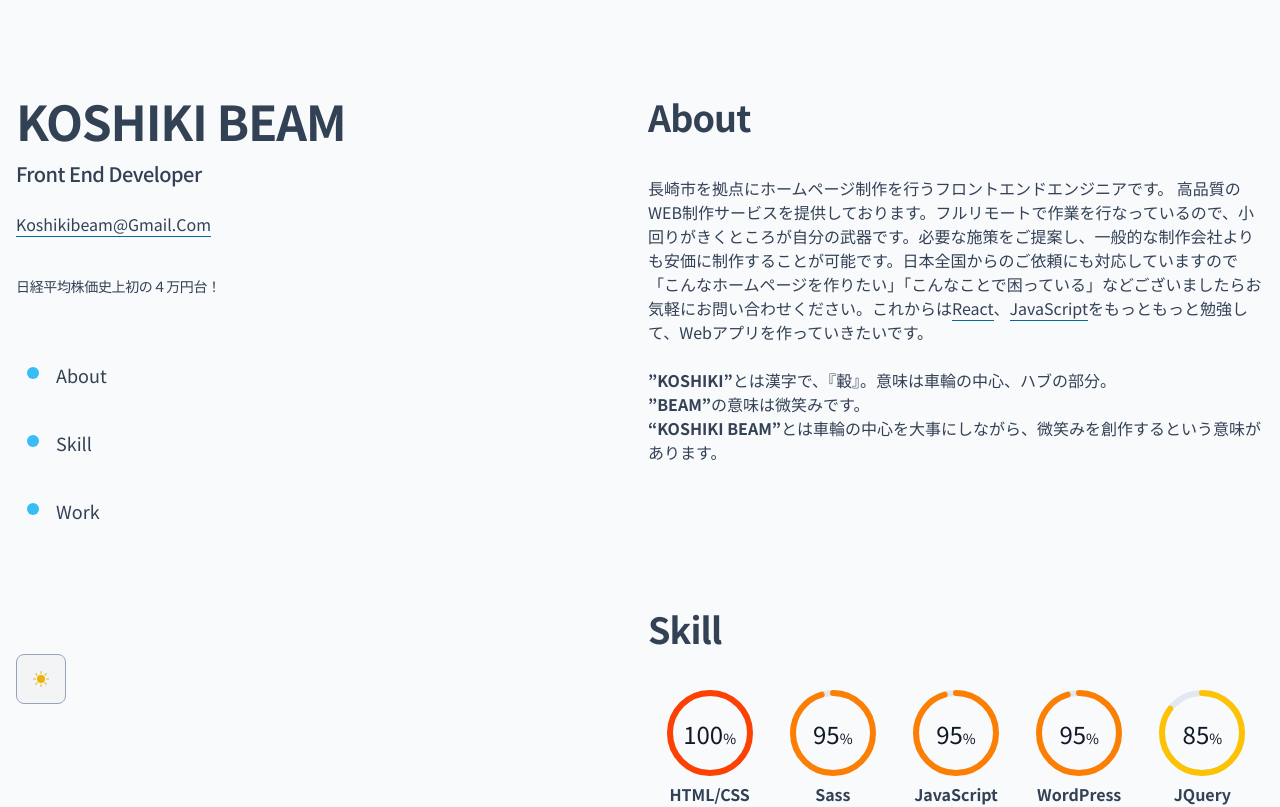
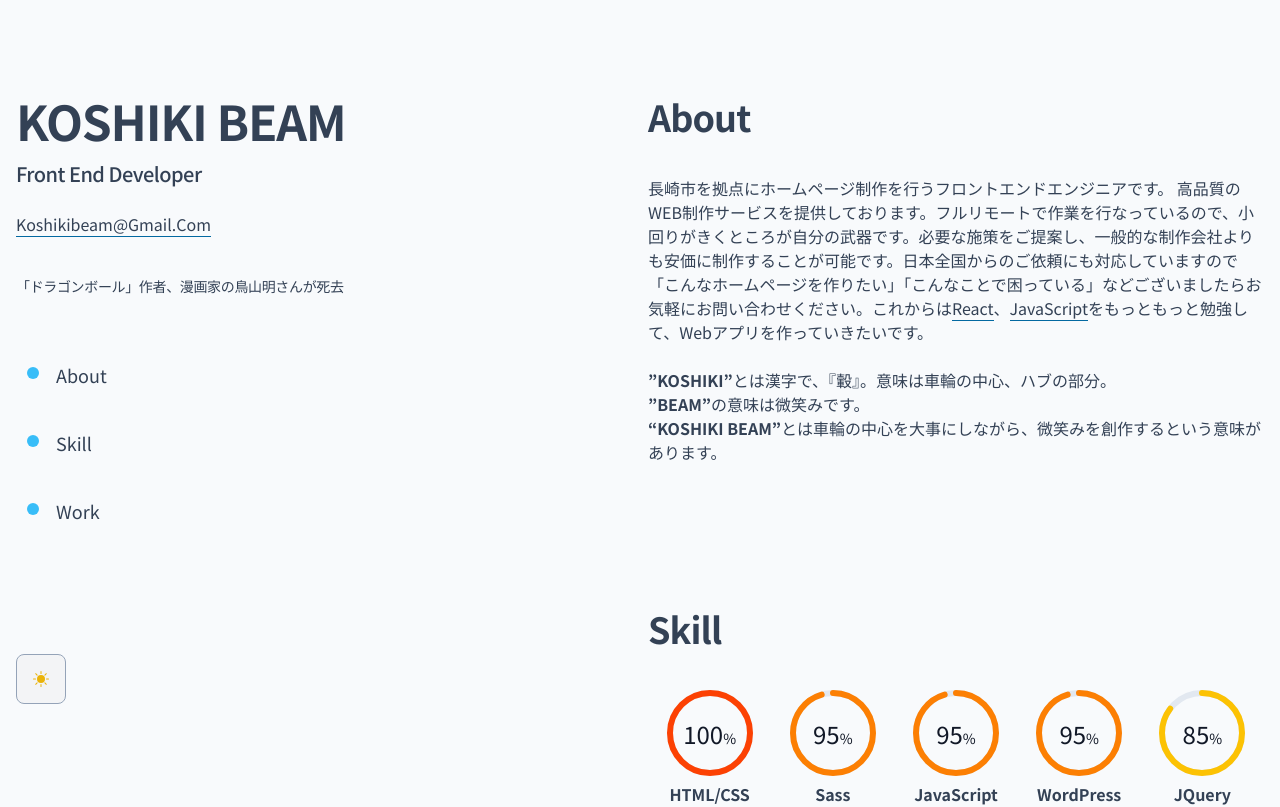
Before and after one commit to KOSHIKIBEAM/portfolio_2023_01_24, a React (Vite) app: page / in a window 1280 px wide. Shown: the top 807 px of the page. Built offline with nearby package versions, Linux system fonts and the light colour scheme.

Commit message:
🎨 テキスト変更

```diff
--- a/src/components/Header.jsx
+++ b/src/components/Header.jsx
@@ -30,7 +30,7 @@ const Header = () => {
           </a>
         </p>
         <h3 className="mt-10 text-xs sm:text-sm font-normal tracking-tight">
-          日経平均株価史上初の４万円台！
+          「ドラゴンボール」作者、漫画家の鳥山明さんが死去
         </h3>
       </div>
       <nav className="nav hidden lg:block my-[25px]">
```
